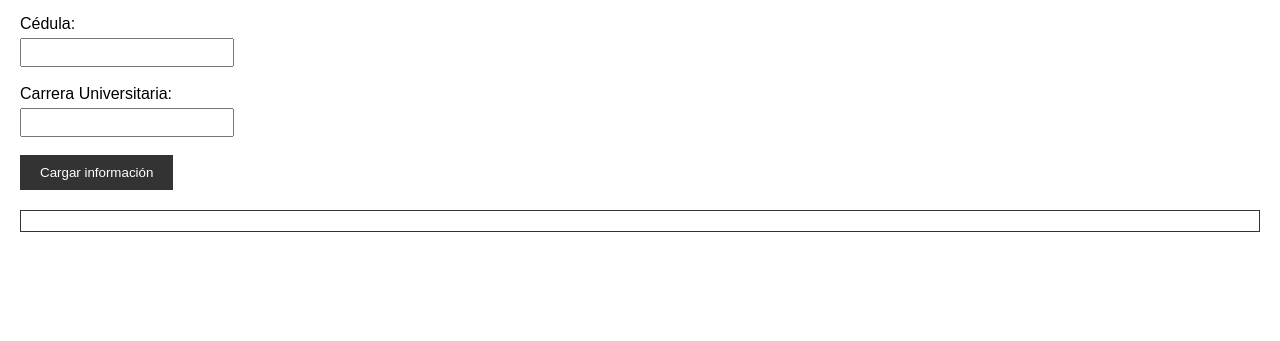
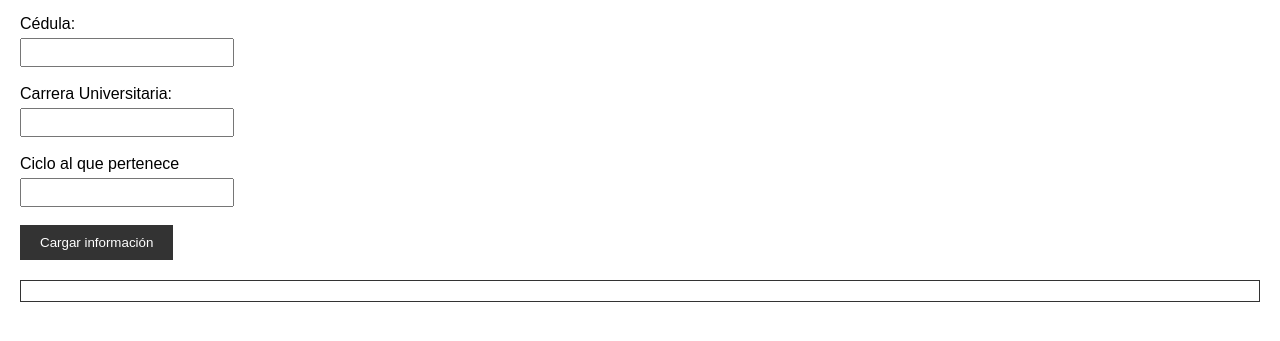
Before and after one commit to AutomDanielCortes/Proyecto_1, a plain HTML site: page index.html in a window 1280 px wide. Shown: the part 135-476 px from the top of the page. Drawn offline with Linux system fonts and the light colour scheme.

Commit message:
ft. index.html: Se crea un nuevo item en el form

```diff
--- a/index.html
+++ b/index.html
@@ -17,6 +17,9 @@
     <label for="carrera">Carrera Universitaria:</label>
     <input type="text" id="carrera" required><br><br>
 
+    <label for="ciclo">Ciclo al que pertenece</label>
+    <input type="text" id="ciclo" required><br><br>
+
     <button type="button" onclick="cargarInformacion()">Cargar información</button>
   </form>
 
```
